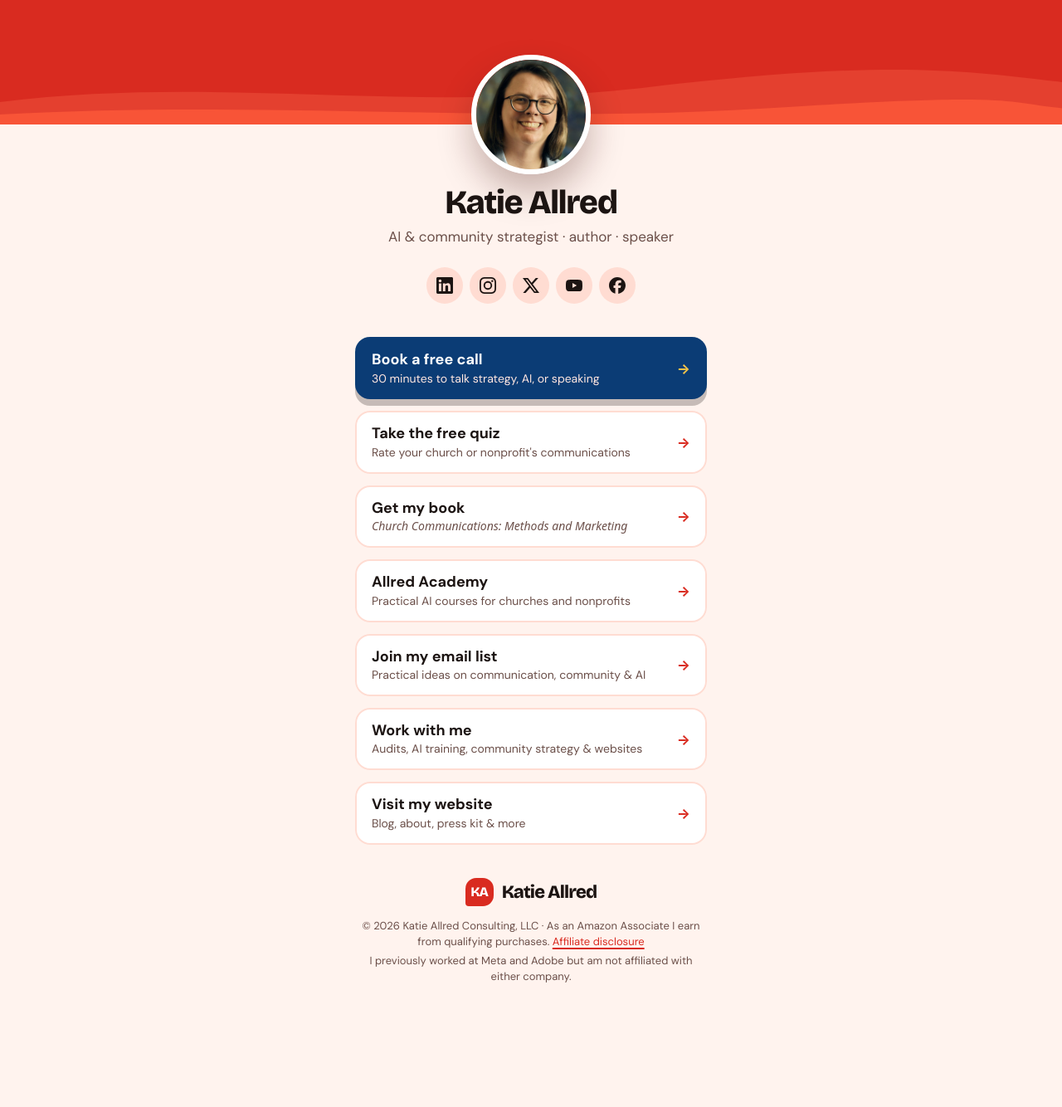
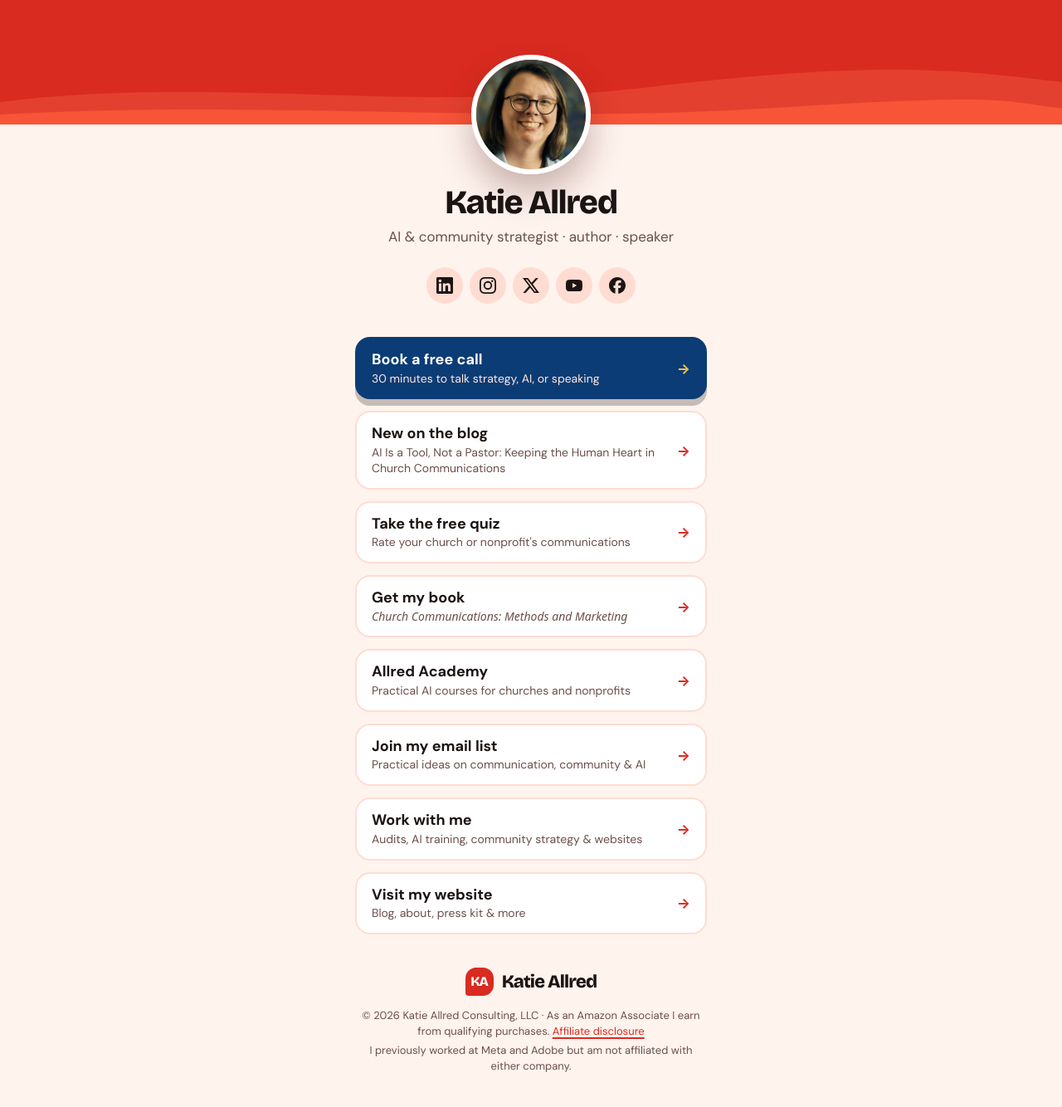
Before and after one commit to katiejallred/personal, a Jekyll site: the page built from pages/link-in-bio.html, in a window 1280 px wide. Shown: the whole page at 83% size. Built offline with Jekyll 4.4.1, drawn with Linux system fonts in a browser that asks for light colours; some web fonts are replaced; before the commit the page ends 1226 px from its top, so only the background shows below that.

Commit message:
Add a "New on the blog" button to the link-in-bio page (#55)
Links to the newest published post (site.posts.first), so Instagram posts
that say "link in bio" lead somewhere useful. The daily rebuild keeps it
current as scheduled posts go live.


Claude-Session: https://claude.ai/code/session_01VK35zizG2CE7szXdU5Gr73

Co-authored-by: Claude Opus 5.5 <noreply@anthropic.com>

```diff
--- a/pages/link-in-bio.html
+++ b/pages/link-in-bio.html
@@ -33,6 +33,14 @@ affiliate_note: inline # the Amazon disclosure is in the page footer
           <span><strong>Book a free call</strong><small>30 minutes to talk strategy, AI, or speaking</small></span>
         </a>
       </li>
+      {%- assign latest = site.posts.first %}
+      {%- if latest %}
+      <li>
+        <a class="bio-link" href="{{ latest.url | relative_url }}">
+          <span><strong>New on the blog</strong><small>{{ latest.title }}</small></span>
+        </a>
+      </li>
+      {%- endif %}
       <li>
         <a class="bio-link" href="{{ '/rate-your-communications/' | relative_url }}">
           <span><strong>Take the free quiz</strong><small>Rate your church or nonprofit's communications</small></span>
```
Also changed, not shown: other parts of pages/link-in-bio.html (+1 -1 lines).
